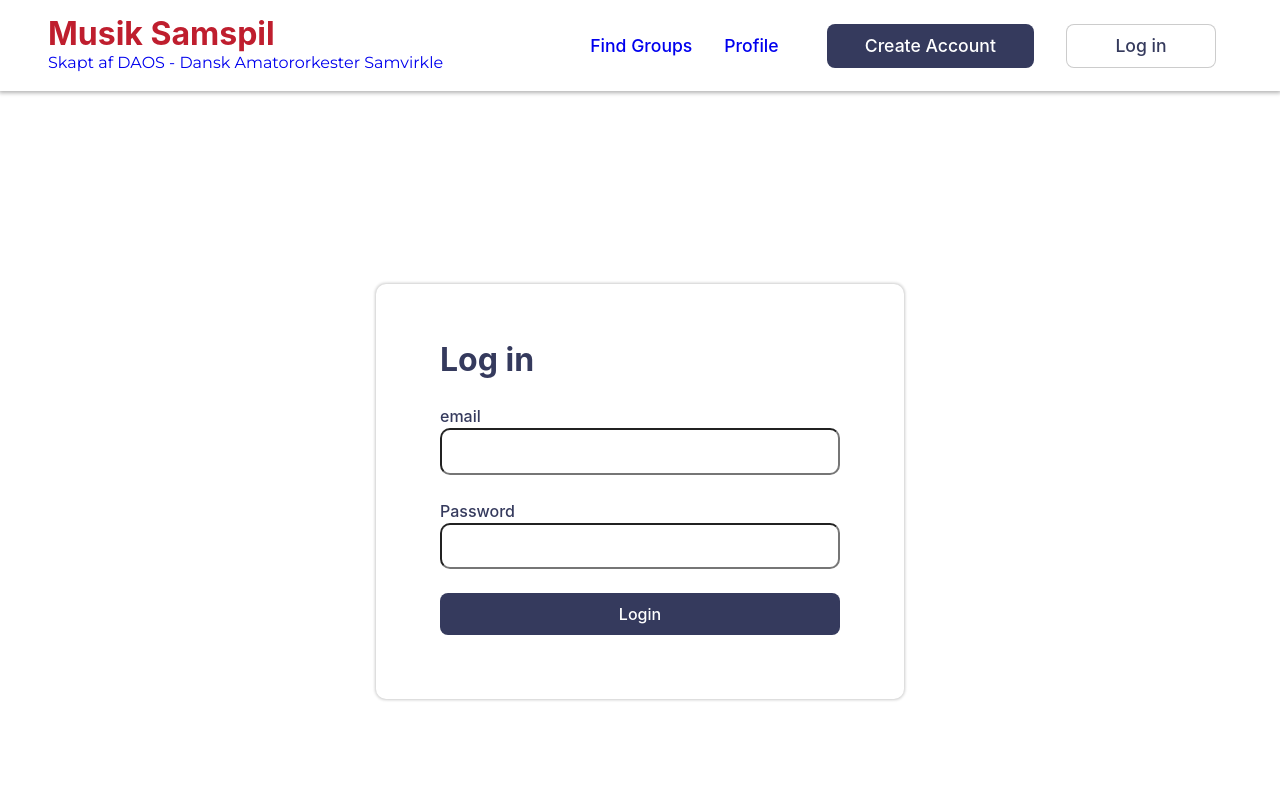
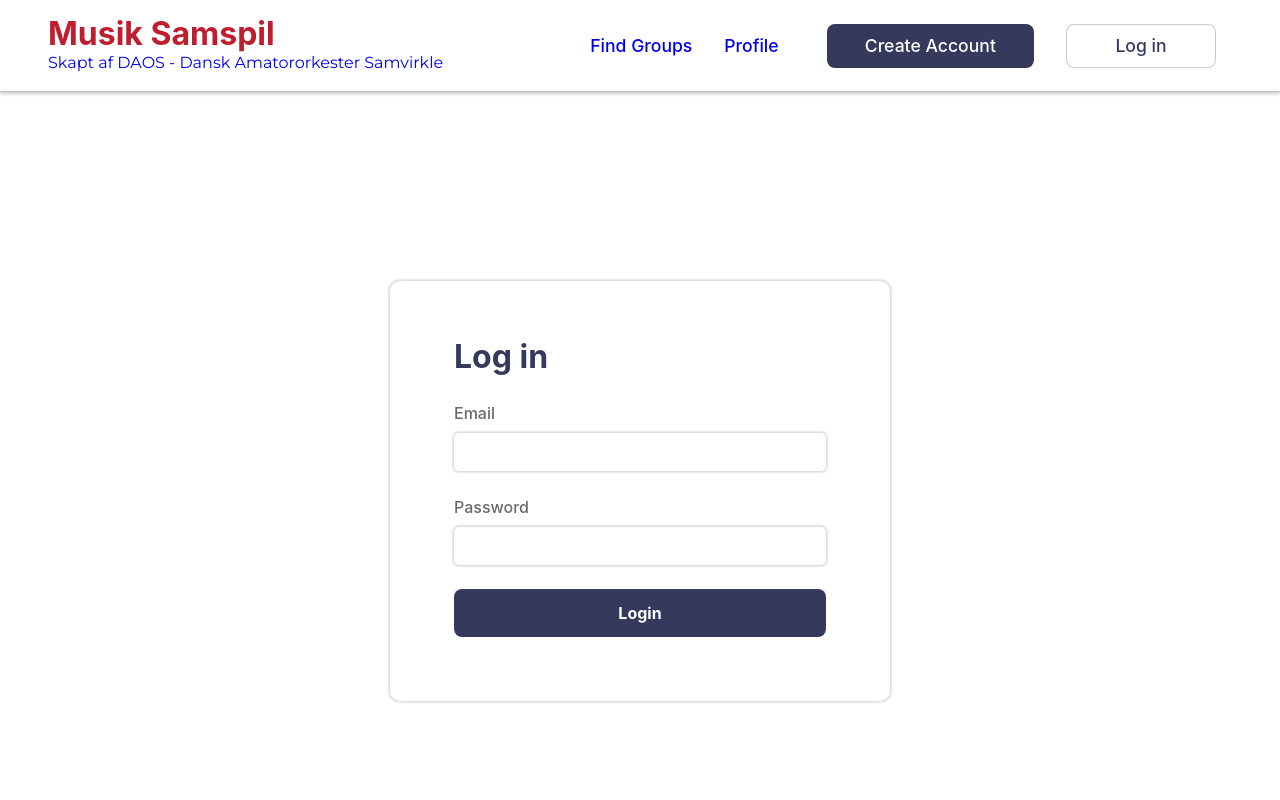
Before and after one commit to Baranuel/ensemble-frontend, a React (Vite) app: page /login in a window 1280 px wide. Shown: the top 800 px of the page. Built offline with nearby package versions, Linux system fonts and the light colour scheme.

Commit message:
Form styling update

```diff
--- a/src/App.css
+++ b/src/App.css
@@ -1,20 +1,18 @@
 @import url("https://fonts.googleapis.com/css2?family=Oswald:wght@200;300;400;500;600;700&display=swap");
-@import url('https://fonts.googleapis.com/css2?family=Montserrat:ital,wght@0,400;0,500;0,600;0,700;1,300;1,500;1,600&display=swap');
+@import url("https://fonts.googleapis.com/css2?family=Montserrat:ital,wght@0,400;0,500;0,600;0,700;1,300;1,500;1,600&display=swap");
 /*Rest style*/
 
+* {
+  margin: 0;
+  padding: 0;
+  box-sizing: border-box;
+}
 
- *{
-  margin:0;
-  padding:0;
-  box-sizing: border-box;
- }
-
-body{
+body {
   width: 100vw;
   overflow-x: hidden;
   background-color: white;
 }
-
 
 .card {
   padding: 2em;
@@ -29,13 +27,12 @@ body{
     rgba(0, 0, 0, 0.08) 0px 0px 0px 1px;
 }
 
-input{
-  padding:0.65rem 0;
-  font-size:1.2rem;
-  width:100%;
-  border-radius:10px;
+input {
+  padding: 0.65rem 0;
+  font-size: 1.2rem;
+  width: 100%;
+  border-radius: 10px;
 }
-
 
 h2 {
   color: #353a5d;
--- a/src/pages/Login.jsx
+++ b/src/pages/Login.jsx
@@ -40,16 +40,10 @@ function Login() {
       <FormDiv>
         <Form onSubmit={sendData} method="POST">
           <h2>Log in</h2>
-          <label htmlFor="">email</label>
-          <br />
+          <label htmlFor="">Email</label>
           <input name="email" onChange={handleChange} type="text" />
-          <br />
-          <br />
           <label htmlFor="">Password </label>
-          <br />
           <input name="password" onChange={handleChange} type="password" />
-          <br />
-          <br />
           <button className="signup-button" type="submit">
             Login
           </button>
@@ -72,6 +66,8 @@ const LoginPage = styled.div`
 
 const FormDiv = styled.div`
   display: flex;
+  flex-direction: column;
+  width: 500px;
 `;
 
 const Form = styled.form`
@@ -84,4 +80,25 @@ const Form = styled.form`
   h2 {
     margin-bottom: 2rem;
   }
+
+  label {
+    color: #696969;
+  }
+
+  input {
+    background: white;
+    border: none;
+    box-shadow: 0 0 3px 1px rgba(0, 0, 0, 0.2);
+    color: black;
+    padding: 0.5rem;
+    border-radius: 5px;
+    margin-bottom: 1.5rem;
+    margin-top: 0.5rem;
+  }
+
+  button {
+    width: 100%;
+    padding: 0.8rem;
+    font-weight: bold;
+  }
 `;
--- a/src/pages/Register.jsx
+++ b/src/pages/Register.jsx
@@ -122,4 +122,29 @@ const Form = styled.form`
   border-radius: 10px;
   box-shadow: 0 0 3px 1px rgba(0, 0, 0, 0.2);
   background: white;
+
+  h2 {
+    margin-bottom: 2rem;
+  }
+
+  label {
+    color: #696969;
+  }
+
+  input {
+    background: white;
+    border: none;
+    box-shadow: 0 0 3px 1px rgba(0, 0, 0, 0.2);
+    color: black;
+    padding: 0.5rem;
+    border-radius: 5px;
+    margin-bottom: 1.5rem;
+    margin-top: 0.5rem;
+  }
+
+  button {
+    width: 100%;
+    padding: 0.8rem;
+    font-weight: bold;
+  }
 `;
```
